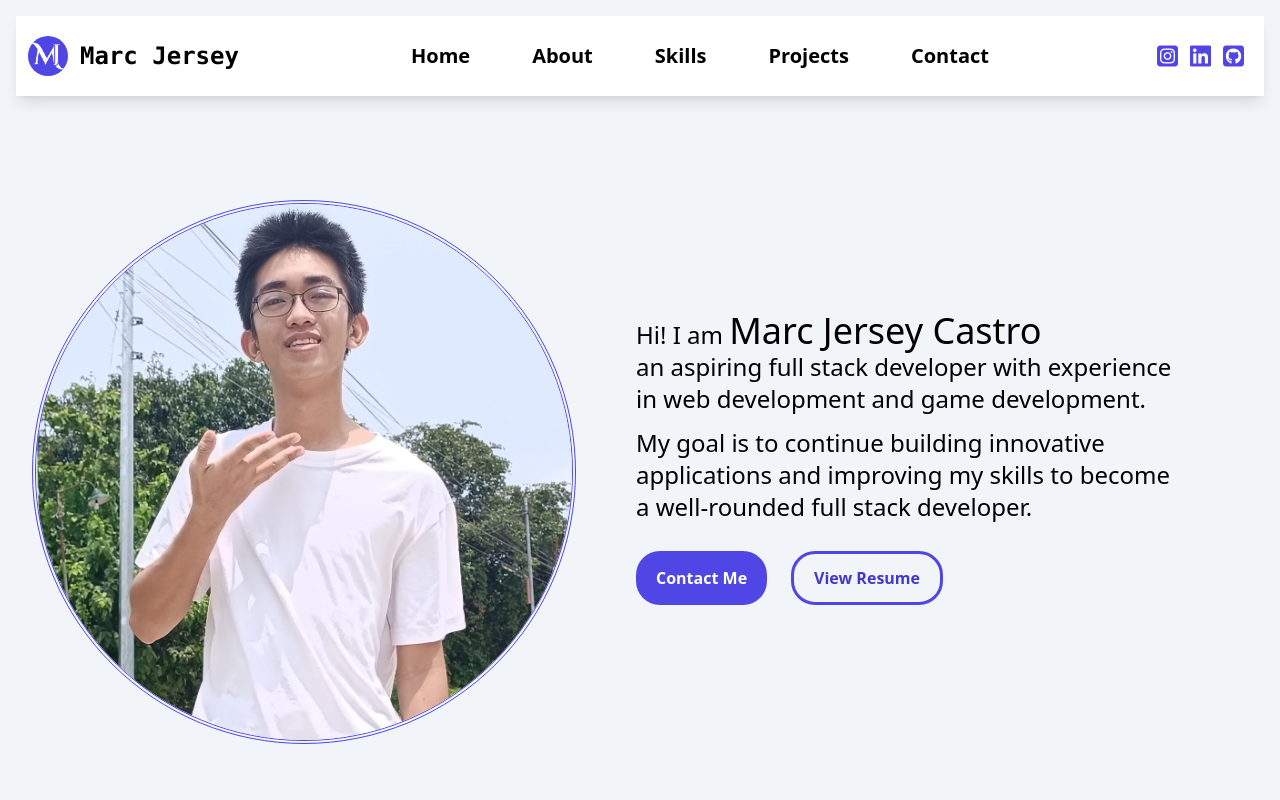
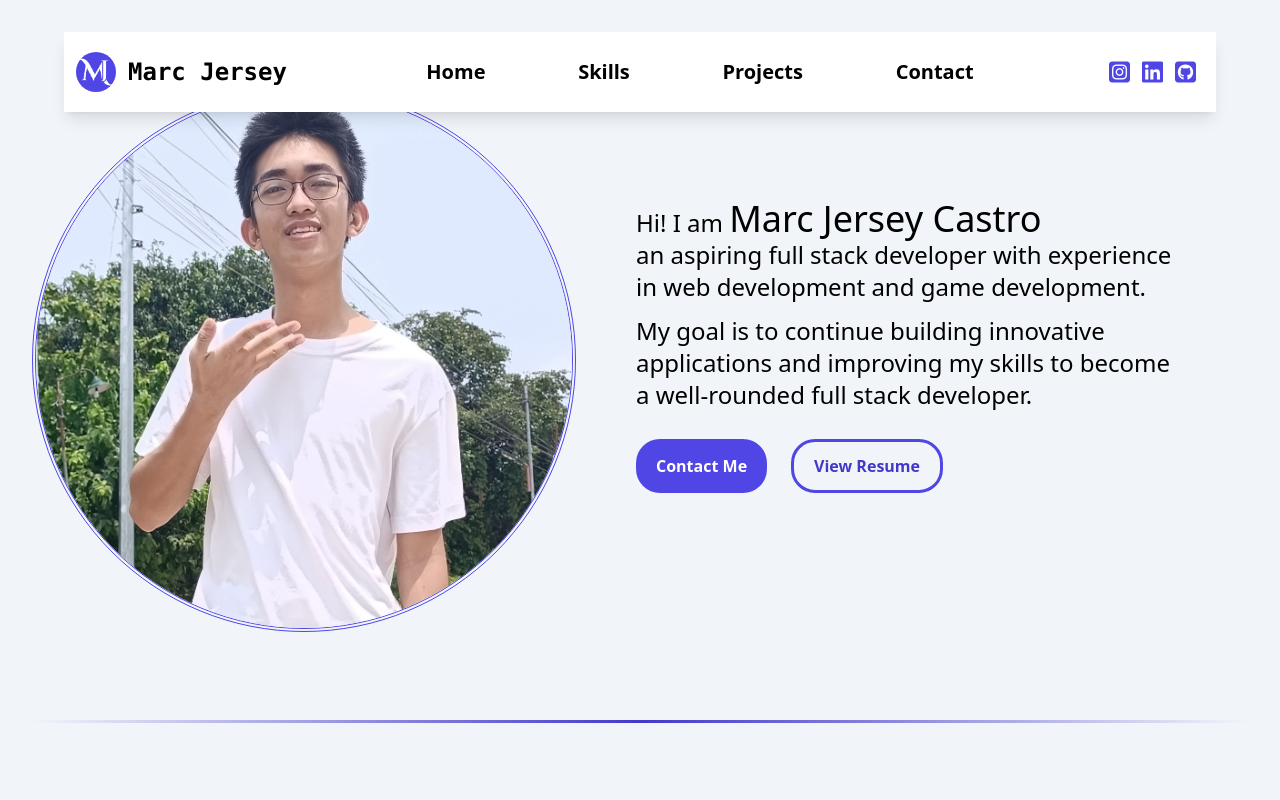
Before and after one commit to MUMEi-28/portfolio, a website: page build/index.html in a window 1280 px wide. Shown: the top 800 px of the page. Drawn offline with Linux system fonts and the light colour scheme.

Commit message:
ദ്ദി(ᵔᗜᵔ) scroll margin and links to socials
fixed position ng header

```diff
--- a/build/index.html
+++ b/build/index.html
@@ -1,5 +1,5 @@
 <!DOCTYPE html>
-<html lang="en">
+<html lang="en" class="scroll-smooth">
 
 <head>
     <meta charset="UTF-8">
@@ -17,28 +17,39 @@
 
 
     <!-- ADD LATER: FIXED POSITION ABOVE WHEN OUT OF SCREEN -->
-    <header class="flex flex-row justify-between items-center bg-white
-    m-4  shadow-lg cursor-default">
+    <header
+        class="flex flex-row justify-between items-center bg-white shadow-lg cursor-default fixed top-8 left-1/2 transform -translate-x-1/2 w-[90%] z-20">
+
         <div class="flex flex-row py-5 px-3 items-center font-bold font-mono">
             <img src="Images/MjOnly-LogoPurple.png" alt="Mj-Logo" class="rounded-full size-10 cursor-pointer">
             <h3 class="mx-3 text-nowrap text-2xl ">Marc Jersey</h3>
         </div>
-
         <nav class="w-[40rem]">
-            <ul class="flex flex-row justify-around text-xl font-semibold ">
-                <li class="cursor-pointer hover:text-indigo-700 transition duration-300 ease-in-out ">Home</li>
-                <li class="cursor-pointer hover:text-indigo-700 transition duration-300 ease-in-out">About</li>
-                <li class="cursor-pointer hover:text-indigo-700 transition duration-300 ease-in-out">Skills</li>
-                <li class="cursor-pointer hover:text-indigo-700 transition duration-300 ease-in-out">Projects</li>
-                <li class="cursor-pointer hover:text-indigo-700 transition duration-300 ease-in-out">Contact</li>
+            <ul class="flex flex-row justify-around text-xl font-semibold">
+                <li class="cursor-pointer hover:text-indigo-700 transition duration-300 ease-in-out">
+                    <a href="#home">Home</a>
+                </li>
+                <li class=" cursor-pointer hover:text-indigo-700 transition duration-300 ease-in-out">
+                    <a href="#skills">Skills</a>
+                </li>
+                <li class="cursor-pointer hover:text-indigo-700 transition duration-300 ease-in-out">
+                    <a href="#projects">Projects</a>
+                </li>
+                <li class="cursor-pointer hover:text-indigo-700 transition duration-300 ease-in-out">
+                    <a href="#contact">Contact</a>
+                </li>
             </ul>
         </nav>
 
+
         <div class="">
             <ul class="flex flex-row gap-3 p-5 text-2xl text-indigo-600">
-                <li class="cursor-pointer"><i class="fa-brands fa-square-instagram"></i></li>
-                <li class="cursor-pointer"><i class="fa-brands fa-linkedin"></i></li>
-                <li class="cursor-pointer"><i class="fa-brands fa-square-github"></i></li>
+                <li class="cursor-pointer"> <a target="_blank" href="https://www.instagram.com/_jersey.45/"><i
+                            class="fa-brands fa-square-instagram"></i></a></li>
+                <li class="cursor-pointer"><a target="_blank" href="https://www.linkedin.com/in/marc-jersey-castro/"><i
+                            class="fa-brands fa-linkedin"></i></a></li>
+                <li class="cursor-pointer"><a target="_blank" href="https://github.com/MUMEi-28"><i
+                            class="fa-brands fa-square-github"></i></a></li>
             </ul>
         </div>
     </header>
@@ -74,7 +85,7 @@
 
         <div class="h-[3px] bg-gradient-to-r from-transparent via-indigo-700 to-transparent  w-full"> </div>
 
-        <section id="skills" class="py-4 my-20">
+        <section id="skills" class="py-4 my-20 scroll-m-[25rem]">
             <h1 class="text-center text-[2em] bg-indigo-600 w-32 mx-auto my-5 rounded-lg text-white py-1">Skills</h1>
 
             <div class="overflow-hidden flex space-x-16 py-2 group">
@@ -264,7 +275,7 @@
 
         <div class="h-[3px] bg-gradient-to-r from-transparent via-indigo-700 to-transparent  w-full "> </div>
 
-        <section id="Projects" class="my-14 mx-4">
+        <section id="projects" class="my-14 mx-4 scroll-m-[10rem]">
 
             <div class="flex flex-row items-center gap-4 my-6">
                 <div class="size-14 bg-indigo-600 rounded-full"></div>
@@ -296,16 +307,16 @@
                 </div>
 
                 <div class="bg-indigo-50 px-6 py-2 border-solid border-slate-200 border-2 shadow-xl">
-                    <h1 class="text-3xl my-3 font-semibold border-b-2 border-indigo-600 py-3 ">Rock Paper Scissors</h1>
-                    <h3 class="text-xl my-3 font-extralight font-mono">A fun web-based game where you can play Rock
-                        Paper Scissors against the computer. Built with HTML, CSS, and JavaScript, it’s a great way to
-                        practice web development and game logic skills.</h3>
+                    <h1 class="text-3xl my-3 font-semibold border-b-2 border-indigo-600 py-3 ">Rocket Explorer</h1>
+                    <h3 class="text-xl my-3 font-extralight font-mono">A parallax landing page about travelling outer
+                        space. Built with HTML, CSS, and JavaScript, it's a great way to
+                        practice web development.</h3>
 
                     <div class="my-8">
-                        <a href="https://github.com/MUMEi-28/rock-paper-scissors"
+                        <a href="https://github.com/MUMEi-28/Rocket-Exploration"
                             class=" bg-indigo-600 text-white px-6 py-3 rounded-lg" target="_blank">Github</a>
 
-                        <a href="https://mumei-28.github.io/rock-paper-scissors/"
+                        <a href="https://raw.githack.com/MUMEi-28/Rocket-Exploration/refs/heads/main/build/index.html"
                             class="border-indigo-600 border-[3px] px-6 py-3  rounded-lg text-indigo-700 font-semibold"
                             target="_blank">Open</a>
 
```
Also changed, not shown: build/css/style.css.
